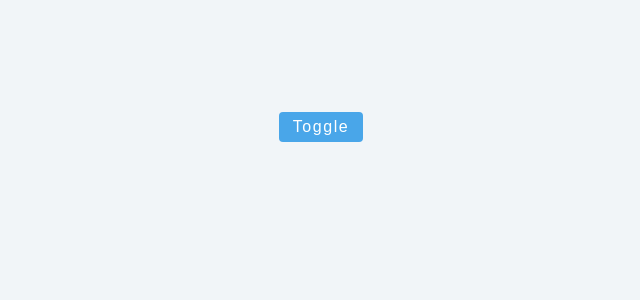
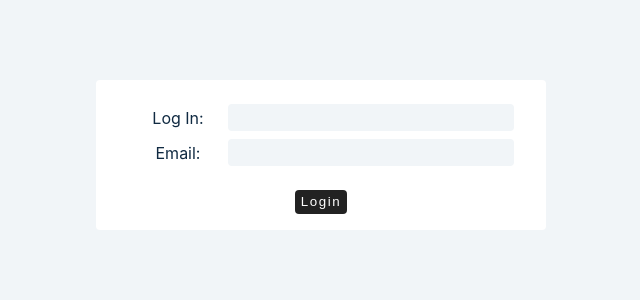
Before and after one commit to utkaln/learn-react-2021, a React (Create React App) app in the folder hello-world-utkal/: page / in a window 1280 px wide. Shown: the top 300 px of the page, without its empty margins (319-959 px from the left). Built offline with nearby package versions, Linux system fonts and the light colour scheme.

Commit message:
added forms basic

```diff
--- a/hello-world-utkal/package.json
+++ b/hello-world-utkal/package.json
@@ -9,6 +9,7 @@
     "react": "^18.2.0",
     "react-dom": "^18.2.0",
     "react-scripts": "5.0.1",
+    "uuid": "^9.0.0",
     "web-vitals": "^2.1.4"
   },
   "scripts": {
--- a/hello-world-utkal/src/App.js
+++ b/hello-world-utkal/src/App.js
@@ -1,4 +1,4 @@
-import Setup from "./ConditionShow";
+import Setup from "./FormsBasics";
 function App() {
   return (
     <div className="container">
--- /dev/null
+++ b/hello-world-utkal/src/FormsBasics.js
@@ -0,0 +1,61 @@
+import React, { useState } from "react";
+import { v4 as uuidv4 } from "uuid";
+const FormsBasics = () => {
+  const [loginTxt, setLoginTxt] = useState("");
+  const [email, setEmail] = useState("");
+  const [users, setUsers] = useState([]);
+
+  const handleSubmit = (event) => {
+    event.preventDefault();
+    if (loginTxt && email) {
+      const userData = { loginTxt, email };
+      setUsers([...users, userData]);
+      setLoginTxt("");
+      setEmail("");
+    } else {
+      console.log("Incomplete Data");
+    }
+  };
+  return (
+    <>
+      <article>
+        <form className="form" onSubmit={handleSubmit}>
+          <div className="form-control">
+            <label htmlFor="loginTxt"> Log In: </label>
+            <input
+              type="text"
+              id="loginTxt"
+              name="loginTxt"
+              value={loginTxt}
+              onChange={(event) => setLoginTxt(event.target.value)}
+            />
+          </div>
+          <div className="form-control">
+            <label htmlFor="email">Email: </label>
+            <input
+              type="email"
+              id="email"
+              name="email"
+              value={email}
+              onChange={(event) => setEmail(event.target.value)}
+            />
+          </div>
+          <div>
+            <button type="submit">Login</button>
+          </div>
+        </form>
+        {users.map((user, index) => {
+          const { loginTxt, email } = user;
+          return (
+            <div className="item" key={uuidv4()}>
+              <h3>{loginTxt}</h3>
+              <h4>{email}</h4>
+            </div>
+          );
+        })}
+      </article>
+    </>
+  );
+};
+
+export default FormsBasics;
```
Also changed, not shown: 1 other file (tests, documents, lock files or other folders).
